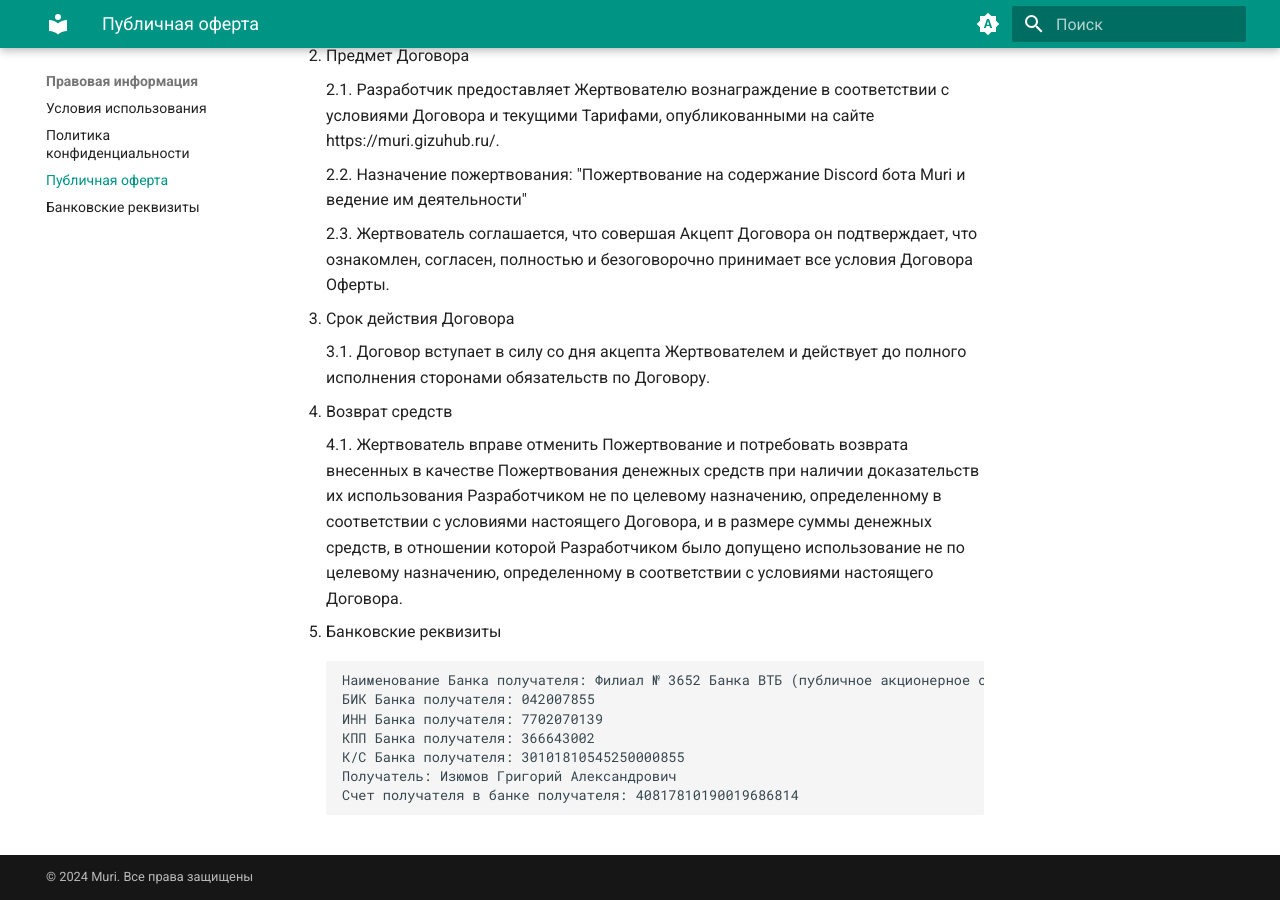
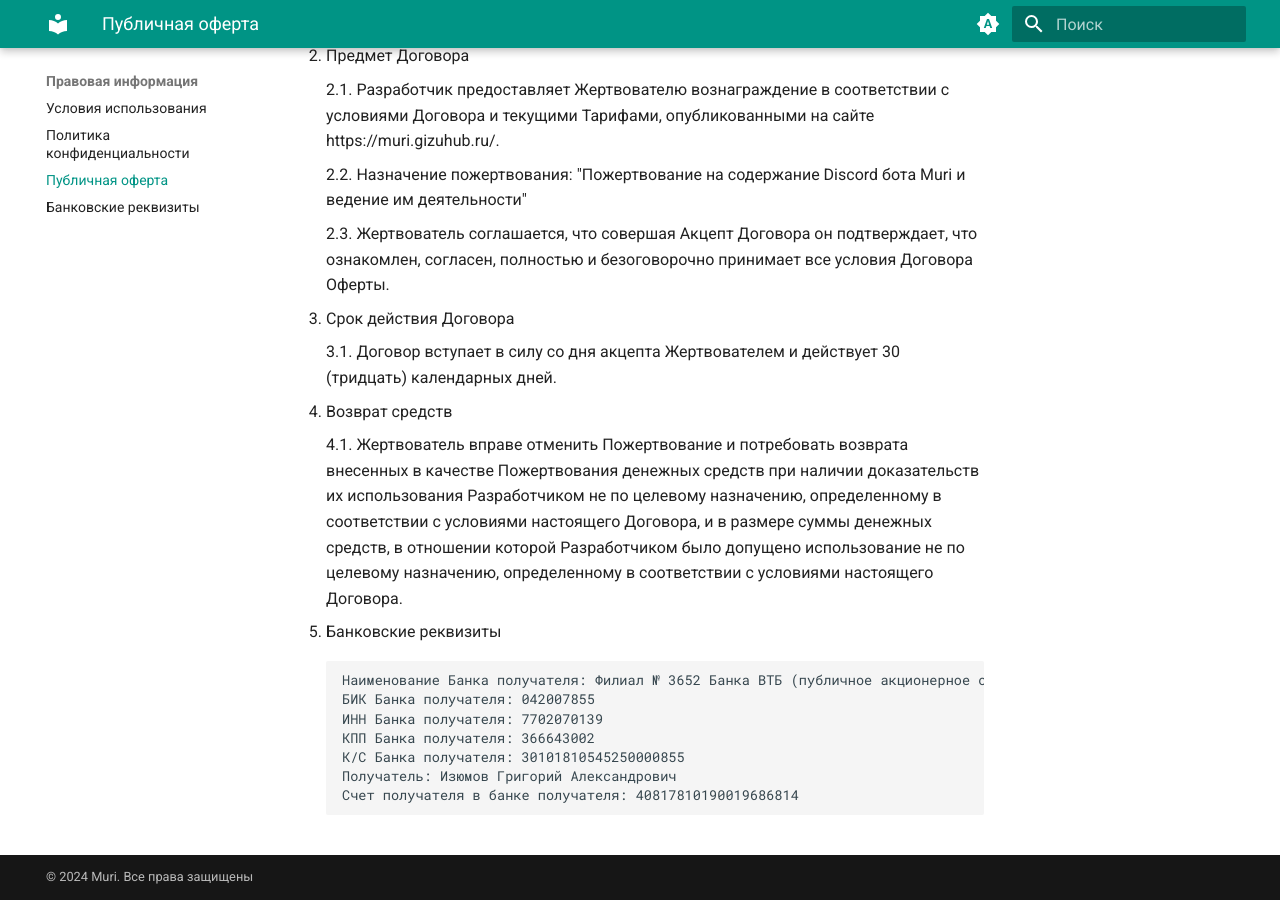
Before and after one commit to Muri-ds/muri-ds.github.io, an MkDocs documentation site: the page built from docs/legal/oferta.md, in a window 1280 px wide and 900 px high, scrolled down 800 px. Built offline with MkDocs 1.6.1 and Material for MkDocs 9.7.7, drawn with Linux system fonts in a browser that asks for light colours.

Commit message:
Change oferta

```diff
--- a/docs/legal/oferta.md
+++ b/docs/legal/oferta.md
@@ -29,7 +29,7 @@
 
 3. Срок действия Договора
 
-    3.1. Договор вступает в силу со дня акцепта Жертвователем и действует до полного исполнения сторонами обязательств по Договору.
+    3.1. Договор вступает в силу со дня акцепта Жертвователем и действует 30 (тридцать) календарных дней.
 
 4. Возврат средств
 
```
